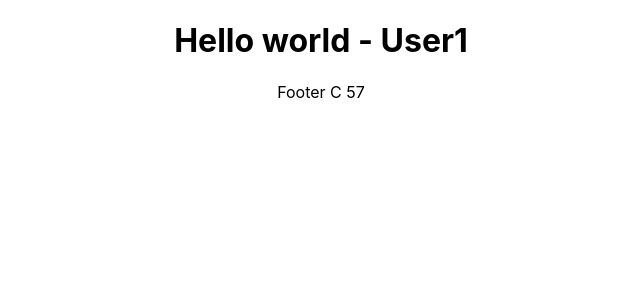
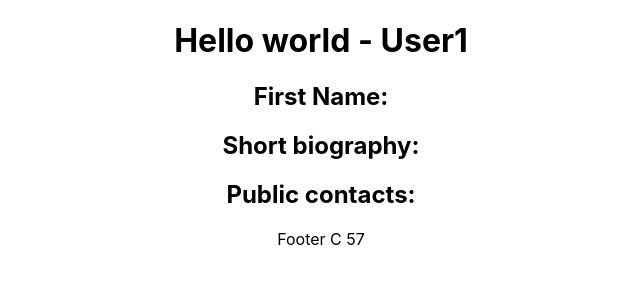
Before and after one commit to paskarweb/myproj, a React (Create React App) app: page / in a window 1280 px wide. Shown: the top 300 px of the page, without its empty margins (319-959 px from the left). Built offline with nearby package versions, Linux system fonts and the light colour scheme.

Commit message:
Update App.tsx

```diff
--- a/src/App.tsx
+++ b/src/App.tsx
@@ -2,10 +2,18 @@ import './App.css';
 import { Footer } from './Footer';
 
 
-const user = { userName: 'User1' }
+const user = {
+  userName: 'User1',
+  FirstName: '',
+  ShortBiography: '',
+  PublicContacts: ''
+}
 const App = () => (
   <div className="App">
     <h1>Hello world - {user.userName}</h1>
+    <h2>First Name: {user.FirstName}</h2>
+    <h2>Short biography: {user.ShortBiography}</h2>
+    <h2>Public contacts: {user.PublicContacts}</h2>
     <Footer copyright='C 57' />
   </div>
 )
```
